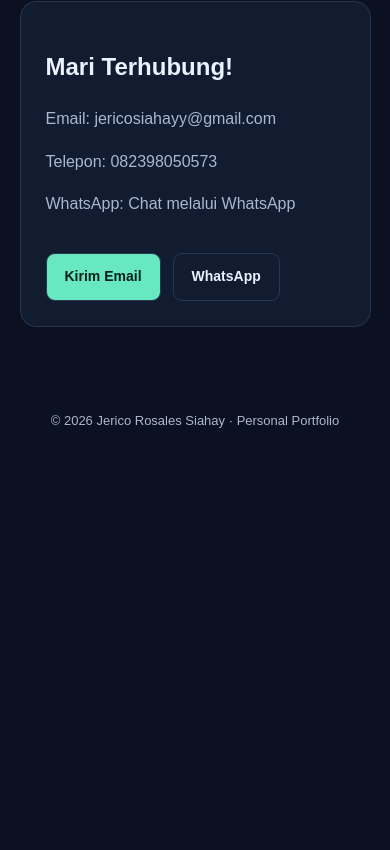
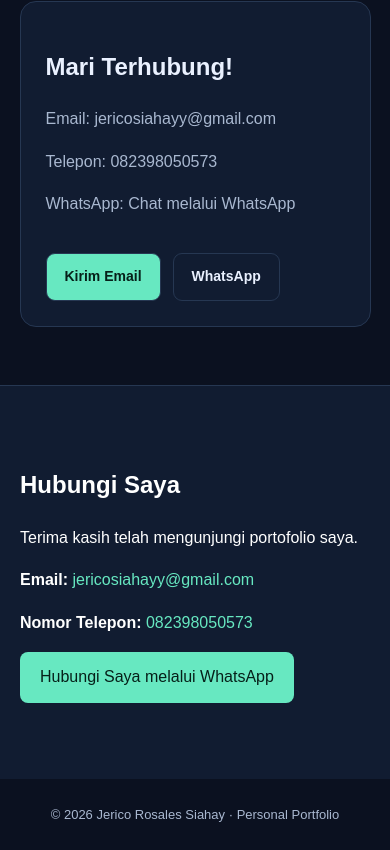
Before and after one commit to Jersssss/Jerico-Portofolio, a plain HTML site: page index.html in a window 390 px wide. Shown: the part 4030-4880 px from the top of the page. Before the commit the page ends 4486 px from the top, so only its background shows below. Drawn offline with Linux system fonts and the light colour scheme.

Commit message:
Add contact section to index.html
Added a contact section with email and phone details.

```diff
--- a/index.html
+++ b/index.html
@@ -1,4 +1,3 @@
-
 <!DOCTYPE html>
 <html lang="id">
 <head>
@@ -474,6 +473,35 @@ footer {
 </div>
 </section>
 
+<section id="contact" style="padding:60px 20px; background:#111c31; color:white;">
+  <div style="max-width:900px; margin:auto;">
+    <h2>Hubungi Saya</h2>
+    <p>Terima kasih telah mengunjungi portofolio saya.</p>
+
+    <p>
+      <strong>Email:</strong>
+      <a href="mailto:jericosiahayy@gmail.com" style="color:#67e8c1;">
+        jericosiahayy@gmail.com
+      </a>
+    </p>
+
+    <p>
+      <strong>Nomor Telepon:</strong>
+      <a href="tel:082398050573" style="color:#67e8c1;">
+        082398050573
+      </a>
+    </p>
+
+    <p>
+      <a href="https://wa.me/6282398050573"
+         target="_blank"
+         style="display:inline-block;background:#67e8c1;color:#062019;padding:12px 20px;border-radius:8px;text-decoration:none;">
+        Hubungi Saya melalui WhatsApp
+      </a>
+    </p>
+  </div>
+</section>
+
 </main>
 
 <footer>
```
